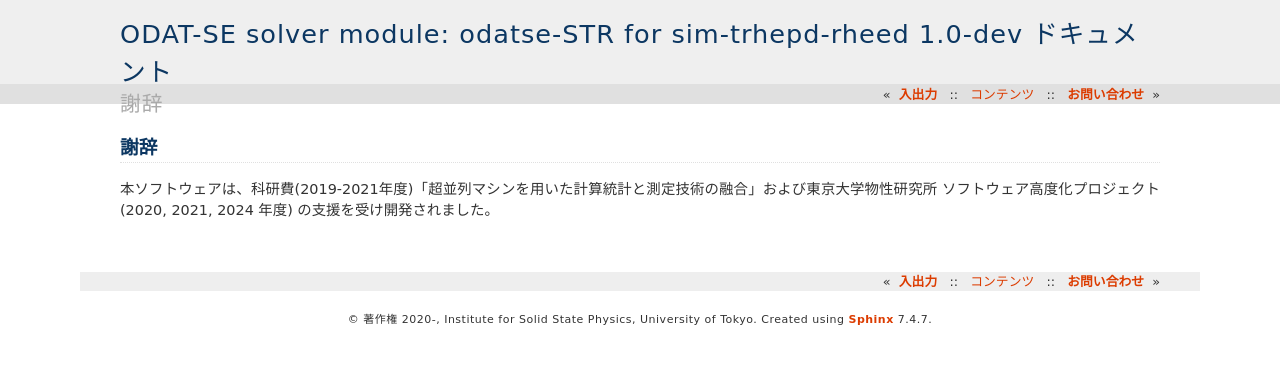
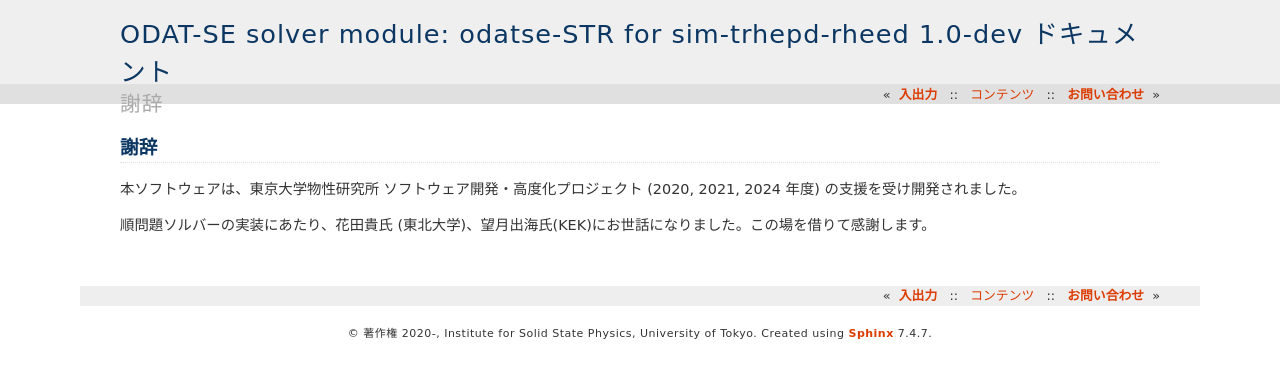
Before and after one commit to 2DMAT/odatse-STR, a Sphinx documentation site: the page built from doc/ja/source/acknowledgement.rst, in a window 1280 px wide. Shown: the top 378 px of the page. Built offline with Sphinx 7.4.7, drawn with Linux system fonts in a browser that asks for light colours.

Commit message:
update manual

```diff
--- a/doc/en/source/acknowledgement.rst
+++ b/doc/en/source/acknowledgement.rst
@@ -1,5 +1,6 @@
 Acknowledgements
 ================================
 
-The development of 2DMAT/ODAT-SE was supported by JSPS KAKENHI Grant Number 19H04125 "Unification of computational statistics and measurement technology by massively parallel machine"
-and "Project for advancement of software usability in materials science" (fiscal year 2020, 2021, 2024) of The Institute for Solid State Physics, The University of Tokyo.
+The development of odatse-STR was supported by "Project for advancement of software usability in materials science" (FY2020, 2021, 2024) of The Institute for Solid State Physics, The University of Tokyo.
+
+For the implementation of the forward problem solver, we thank T. Hanada (Tohoku Univ.) and I. Mochizuki (KEK).
--- a/doc/ja/source/acknowledgement.rst
+++ b/doc/ja/source/acknowledgement.rst
@@ -1,4 +1,6 @@
 謝辞
 =========================================
 
-本ソフトウェアは、科研費(2019-2021年度)「超並列マシンを用いた計算統計と測定技術の融合」および東京大学物性研究所 ソフトウェア高度化プロジェクト (2020, 2021, 2024 年度) の支援を受け開発されました。
+本ソフトウェアは、東京大学物性研究所 ソフトウェア開発・高度化プロジェクト (2020, 2021, 2024 年度) の支援を受け開発されました。
+
+順問題ソルバーの実装にあたり、花田貴氏 (東北大学)、望月出海氏(KEK)にお世話になりました。この場を借りて感謝します。
```
